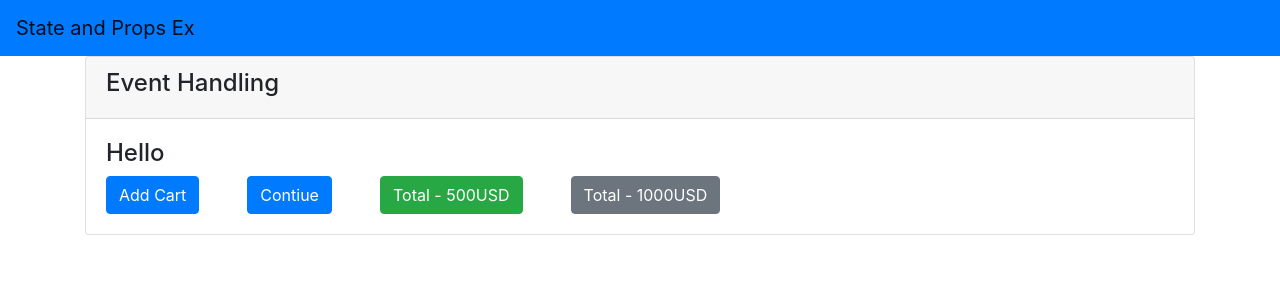
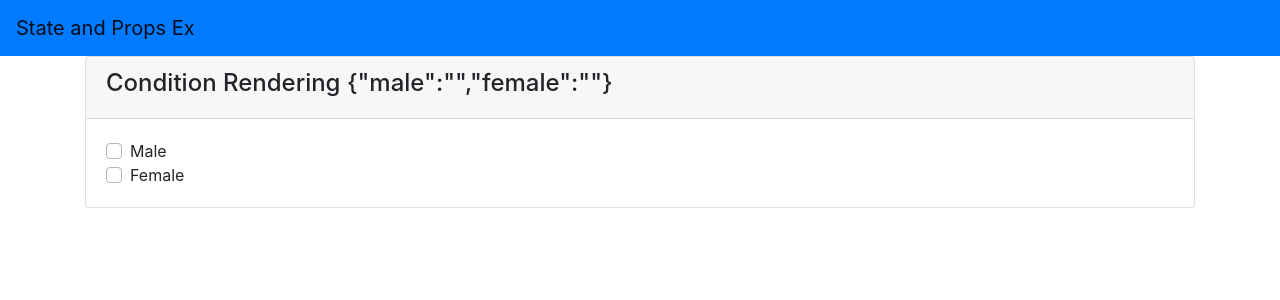
Before and after one commit to narasimhareddyprostack/Fullstack-sept10, a React (Create React App) app in the folder mcart/: page / in a window 1280 px wide. Shown: the top 300 px of the page. Built offline with nearby package versions, Linux system fonts and the light colour scheme.

Commit message:
conditional rendering

```diff
--- a/mcart/src/App.js
+++ b/mcart/src/App.js
@@ -1,12 +1,12 @@
 import React from "react";
 import NavBar from "./NavBar";
 import EventState from "./EventHandling/EventState";
-import Pstate from "./EventHandling/PState";
+import Order from "./Render/Order";
 function App() {
   return (
     <div>
       <NavBar />
-      <Pstate />
+      <Order />
     </div>
   );
 }
--- /dev/null
+++ b/mcart/src/Render/Order.js
@@ -0,0 +1,94 @@
+import React, { Component } from "react";
+
+const imageOne =
+  "https://via.placeholder.com/150/0000FF/808080 ?Text=Digital.com";
+
+export class Order extends Component {
+  constructor(props) {
+    super(props);
+    this.state = {
+      male: "",
+      female: "",
+    };
+  }
+  changeEvent = (e) => {
+    this.setState({
+      [e.target.name]: e.target.value,
+    });
+  };
+
+  render() {
+    if (this.state.male == "true") {
+      var x = true;
+    }
+    return (
+      <React.Fragment>
+        <div className="container">
+          <div className="card">
+            <div className="card-header">
+              <p className="h4">
+                {" "}
+                Condition Rendering {JSON.stringify(this.state)}
+              </p>
+            </div>
+            <div className="card-body">
+              <form>
+                <div className="custom-control custom-checkbox">
+                  <input
+                    type="checkbox"
+                    className="custom-control-input"
+                    id="customCheck1"
+                    value={"true"}
+                    name="male"
+                    onChange={this.changeEvent}
+                  />
+                  <label className="custom-control-label" for="customCheck1">
+                    Male
+                  </label>
+                </div>
+                <div className="custom-control custom-checkbox">
+                  <input
+                    type="checkbox"
+                    className="custom-control-input"
+                    id="customCheck2"
+                    value={"true"}
+                    name="female"
+                    onChange={this.changeEvent}
+                  />
+                  <label className="custom-control-label" for="customCheck2">
+                    Female
+                  </label>
+                </div>
+              </form>
+              <div className="container">
+                {x ? (
+                  <React.Fragment>
+                    <div className="card">
+                      <div className="card-header"> Male </div>
+                      <div className="card-body">
+                        <img src={imageOne} alt="" />
+                      </div>
+                    </div>
+                  </React.Fragment>
+                ) : null}
+
+                {x ? (
+                  <React.Fragment>
+                    <div className="card">
+                      <div className="card-header"> Male </div>
+                      <div className="card-body">
+                        <img src={imageOne} alt="" />
+                      </div>
+                    </div>
+                  </React.Fragment>
+                ) : null}
+              </div>
+            </div>
+          </div>
+        </div>
+      </React.Fragment>
+    );
+  }
+}
+
+export default Order;
```
Also changed, not shown: mcart/src/Render/listRen.js (added, +7 -0 lines), 1 other file (tests, documents, lock files or other folders).
